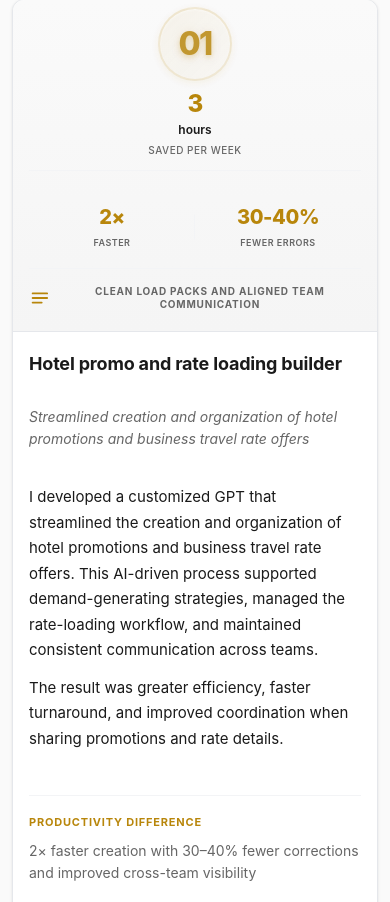
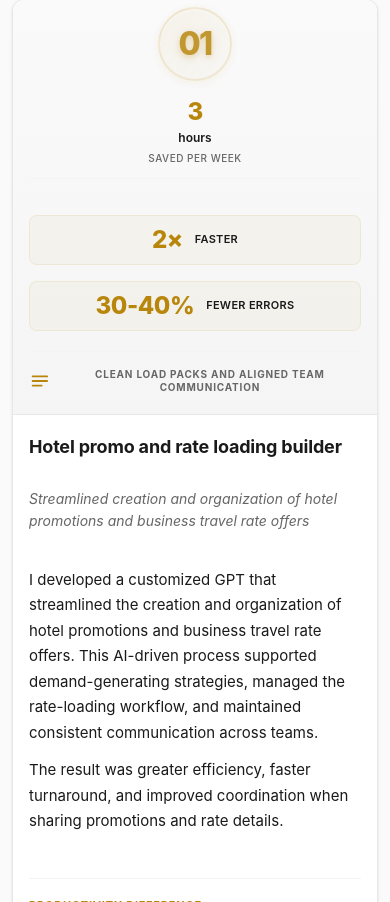
Before and after one commit to Vsetin/phg-ai, a React (Vite) app: page / in a window 390 px wide. Shown: the part 2002-2904 px from the top of the page. Built offline with nearby package versions, Linux system fonts and the light colour scheme.

Commit message:
Redesign mobile stats layout with vertical cards and increase padding below card number

```diff
--- a/src/index.css
+++ b/src/index.css
@@ -1280,7 +1280,7 @@ body {
   .card-number {
     font-size: 32px;
     margin-top: 0;
-    margin-bottom: 20px;
+    margin-bottom: 28px;
     width: 100%;
     text-align: center;
   }
@@ -1311,40 +1311,43 @@ body {
   }
 
   .sidebar-stats {
-    flex-direction: row;
-    gap: 0;
+    flex-direction: column;
+    gap: 16px;
     width: 100%;
     padding: 20px 0;
     border-bottom: 1px solid var(--border-light);
-    justify-content: space-around;
   }
 
   .stat-item {
-    flex: 1;
-    text-align: center;
-    padding: 0 8px;
-    position: relative;
+    display: flex;
+    flex-direction: row;
+    align-items: center;
+    justify-content: center;
+    gap: 12px;
+    text-align: left;
+    padding: 12px 16px;
+    background: rgba(184, 134, 11, 0.04);
+    border-radius: 8px;
+    border: 1px solid rgba(184, 134, 11, 0.1);
   }
 
   .stat-item:not(:last-child)::after {
-    content: '';
-    position: absolute;
-    right: 0;
-    top: 50%;
-    transform: translateY(-50%);
-    width: 1px;
-    height: 60%;
-    background: var(--border-light);
+    display: none;
   }
 
   .stat-value {
-    font-size: 20px;
-    margin-bottom: 4px;
+    font-size: 24px;
+    margin-bottom: 0;
+    flex-shrink: 0;
   }
 
   .stat-label {
-    font-size: 9px;
-    line-height: 1.3;
+    font-size: 11px;
+    line-height: 1.4;
+    font-weight: 600;
+    color: var(--ink);
+    text-transform: uppercase;
+    letter-spacing: 0.3px;
   }
 
   .card-category {
```
